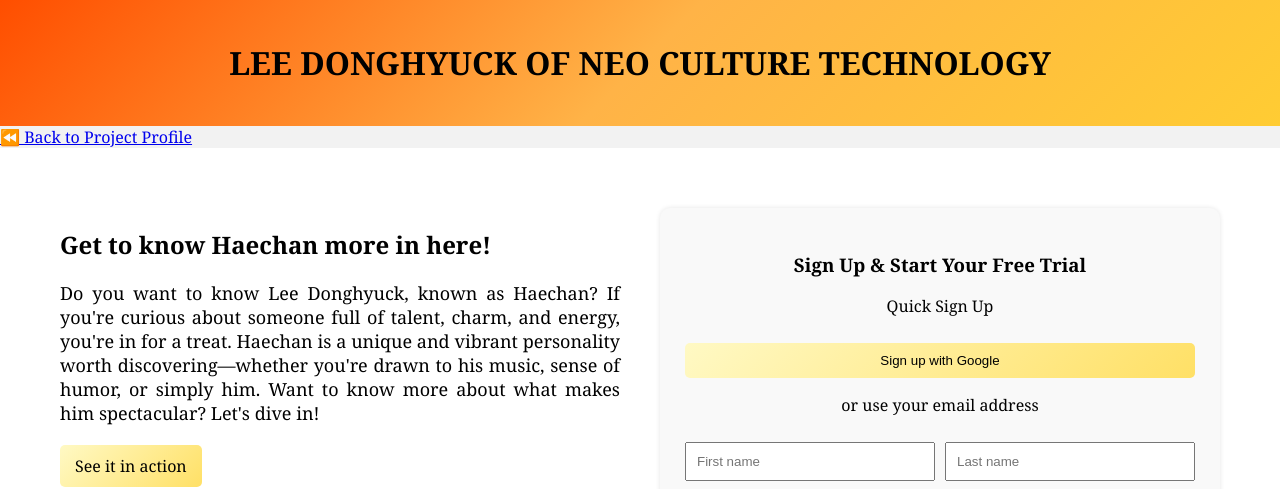
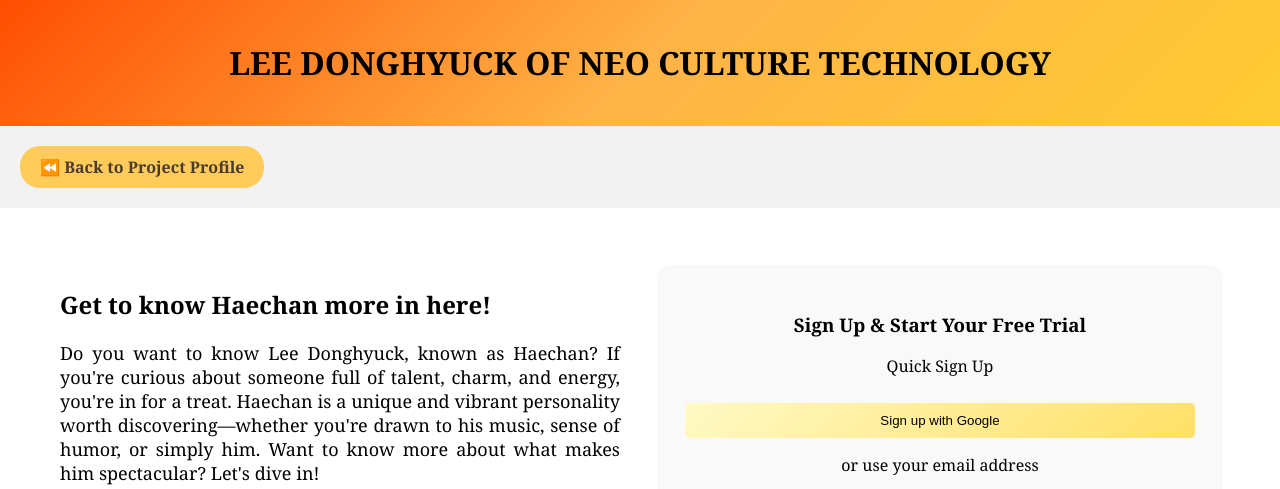
Before and after one commit to Baileys13/Pedro_haechan, a plain HTML site: page index.html in a window 1280 px wide. Shown: the top 489 px of the page. Drawn offline with Linux system fonts and the light colour scheme.

Commit message:
Update style.css

```diff
--- a/css/style.css
+++ b/css/style.css
@@ -197,3 +197,19 @@
   max-width: 100%;
   display: block;
 }
+.back-button {
+    display: inline-block;
+    margin: 20px;
+    padding: 10px 20px;
+    background: #ffcc5b;
+    color: #4a3b2c;
+    text-decoration: none;
+    font-weight: bold;
+    border-radius: 20px;
+    transition: background 0.3s ease;
+}
+
+.back-button:hover {
+    background: #ff9bb3;
+    color: #ffffff;
+}
```
